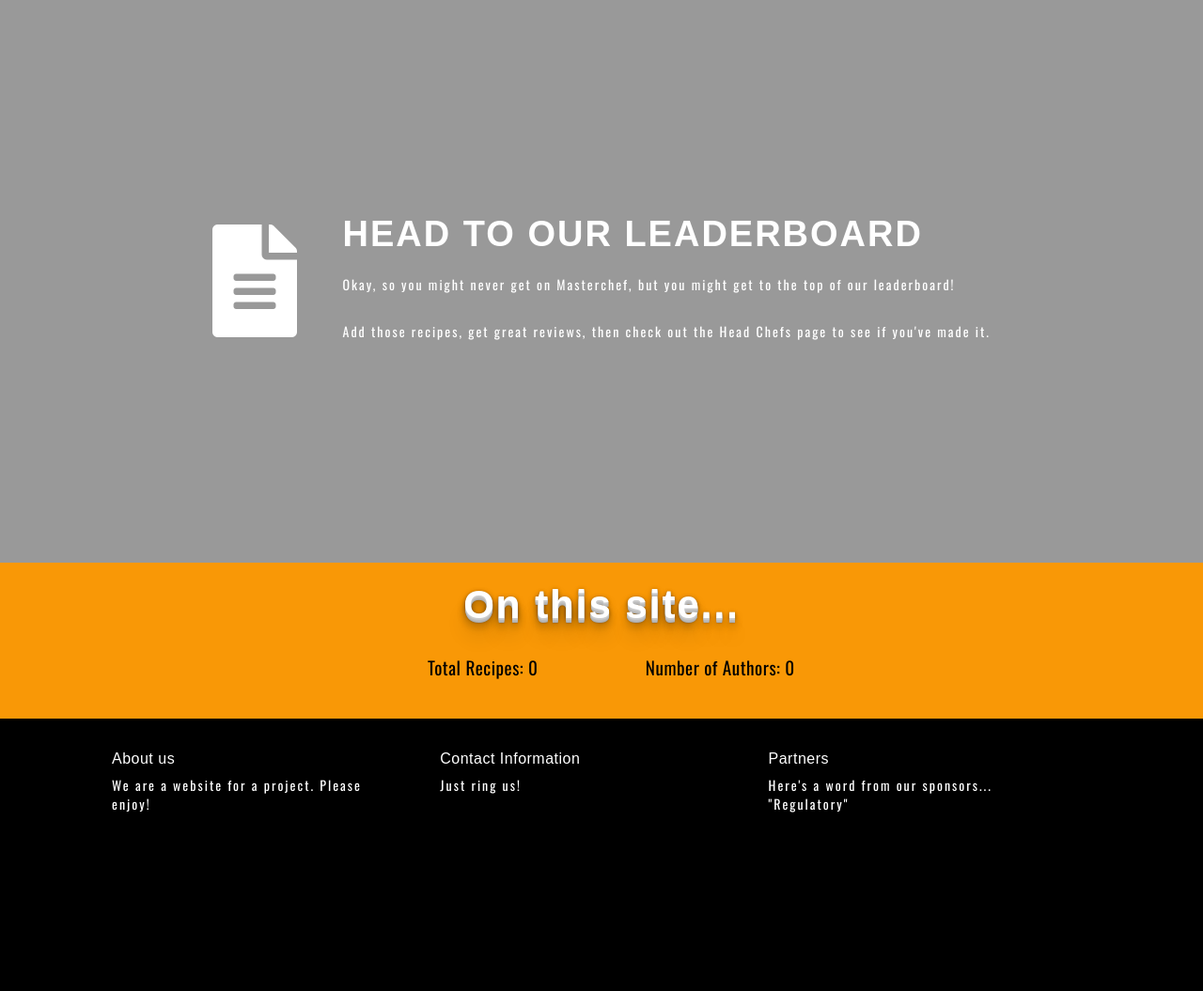
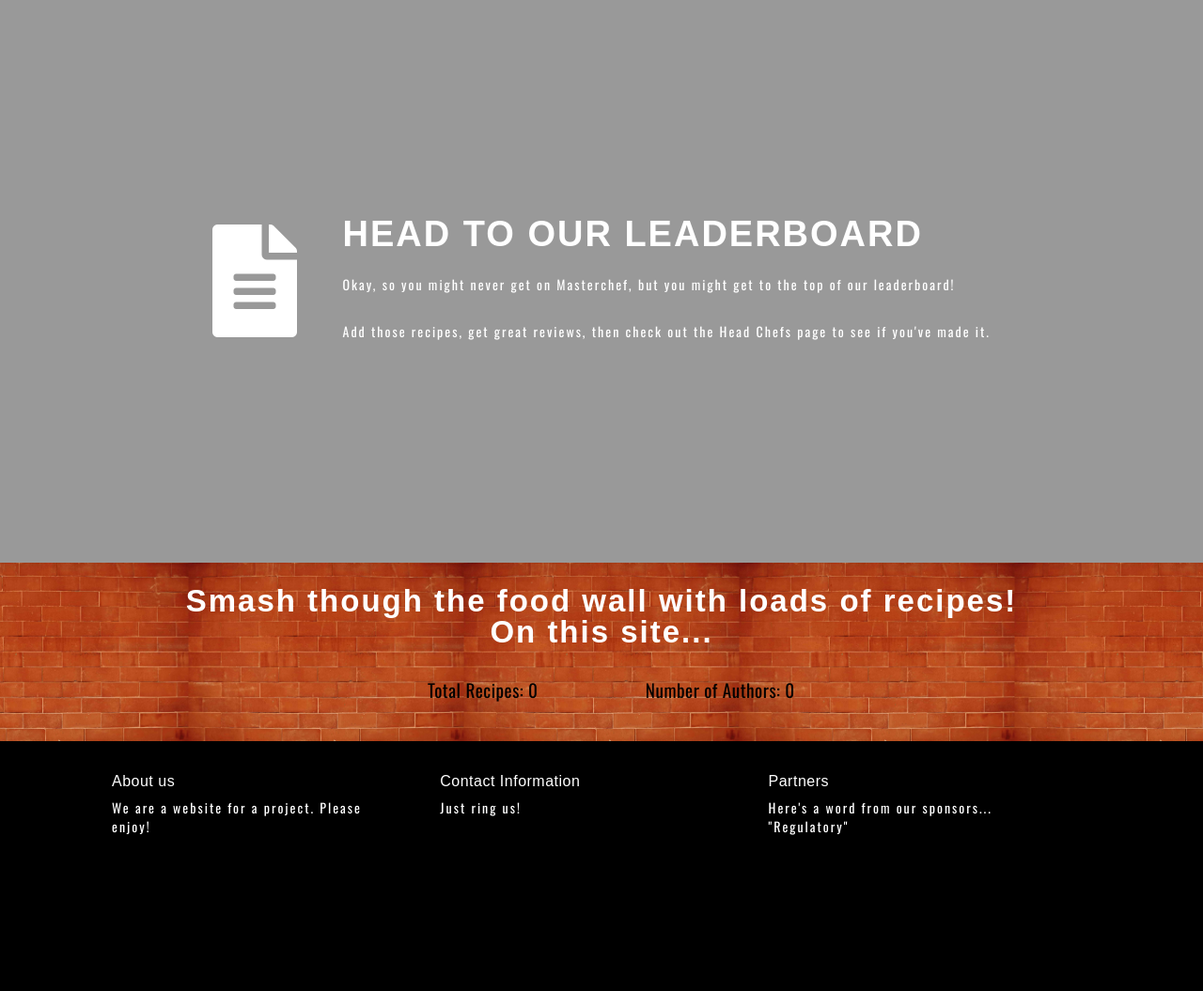
Before and after one commit to Code-Institute-Submissions/cook_for_cookies, a Flask app: page / in a window 1280 px wide. Shown: the part 2347-3402 px from the top of the page at 94% size. Before the commit the page ends 3212 px from the top, so only its background shows below. Run offline with Flask 2, Linux system fonts and the light colour scheme; data that the repository does not hold is empty; some libraries are stand-ins or nearby versions; some web fonts are replaced.

Commit message:
Some small styling changes to stats section of index.html

```diff
--- a/static/css/components/pages.scss
+++ b/static/css/components/pages.scss
@@ -577,15 +577,16 @@
 }
 
 .stats-section {
-    background-color: $flame-orange;
+    background-image: url(../images/rawpixel-600789-wall.jpg);
     color: $white;
     text-align: center;
     padding: 14px 20px 30px;
+    background-position: bottom;
+    background-size: contain;
 
     h2 {
-        @extend %text-shadow;
         margin-bottom: 22px;
-            font-size: 42px;
+            font-size: 33px;
     }
 }
 
@@ -605,6 +606,7 @@
     color: $black;
     line-height: 24px;
     vertical-align: top;
+        min-width: 102px;
 }
 
 // Sign-up / Sign-in -----------------------------------------------------------
--- a/static/css/styles.css
+++ b/static/css/styles.css
@@ -84,9 +84,6 @@ header {
   justify-content: center;
   align-items: center; }
 
-.stats-section h2 {
-  text-shadow: 0 1px 0 #ccc, 0 2px 0 #c9c9c9, 0 3px 0 #bbb, 0 4px 0 #b9b9b9, 0 5px 0 #aaa, 0 6px 1px rgba(0, 0, 0, 0.1), 0 0 5px rgba(0, 0, 0, 0.1), 0 1px 3px rgba(0, 0, 0, 0.3), 0 3px 5px rgba(0, 0, 0, 0.2), 0 5px 10px rgba(0, 0, 0, 0.25), 0 10px 10px rgba(0, 0, 0, 0.2), 0 20px 20px rgba(0, 0, 0, 0.15); }
-
 /*----------------- Main colors*/
 /* --- Widths */
 .hide-me-btn {
@@ -871,13 +868,15 @@ footer {
       font-size: 92px; } }
 
 .stats-section {
-  background-color: #f99806;
+  background-image: url(../images/rawpixel-600789-wall.jpg);
   color: #fff;
   text-align: center;
-  padding: 14px 20px 30px; }
+  padding: 14px 20px 30px;
+  background-position: bottom;
+  background-size: contain; }
   .stats-section h2 {
     margin-bottom: 22px;
-    font-size: 42px; }
+    font-size: 33px; }
 
 .stat-block {
   display: inline-block;
@@ -893,7 +892,8 @@ footer {
   font-size: 1.2em;
   color: #000;
   line-height: 24px;
-  vertical-align: top; }
+  vertical-align: top;
+  min-width: 102px; }
 
 .sign-up-section,
 .log-in-section {
--- a/templates/index.html
+++ b/templates/index.html
@@ -75,7 +75,7 @@
 <section class="stats-section">
     <div class="container">
         <div class="row">
-            <h2 class="section-title">On this site...</h2>
+            <h2 class="section-title">Smash though the food wall with loads of recipes!<br>On this site...</h2>
         </div>
         <div class="stats row">
             {% for stat in stats %}
```
Also changed, not shown: static/images/rawpixel-600789-wall.jpg (added), 1 other file.
